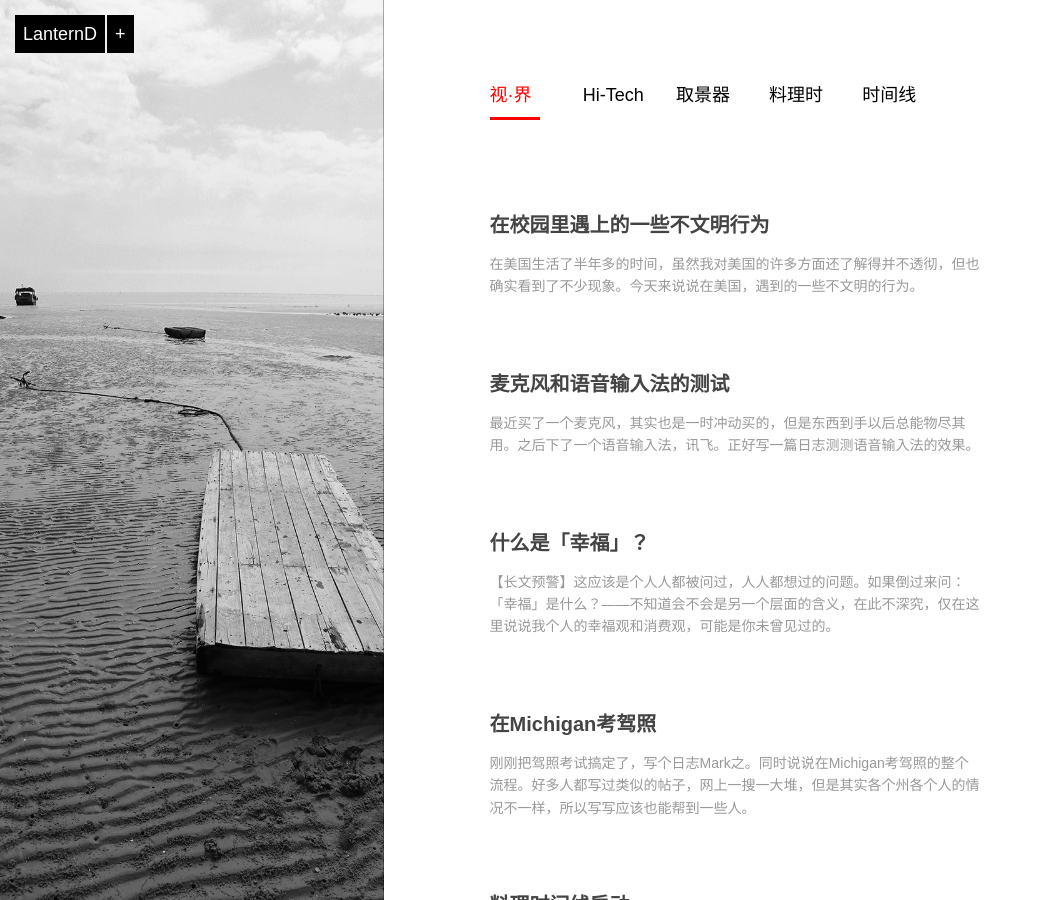
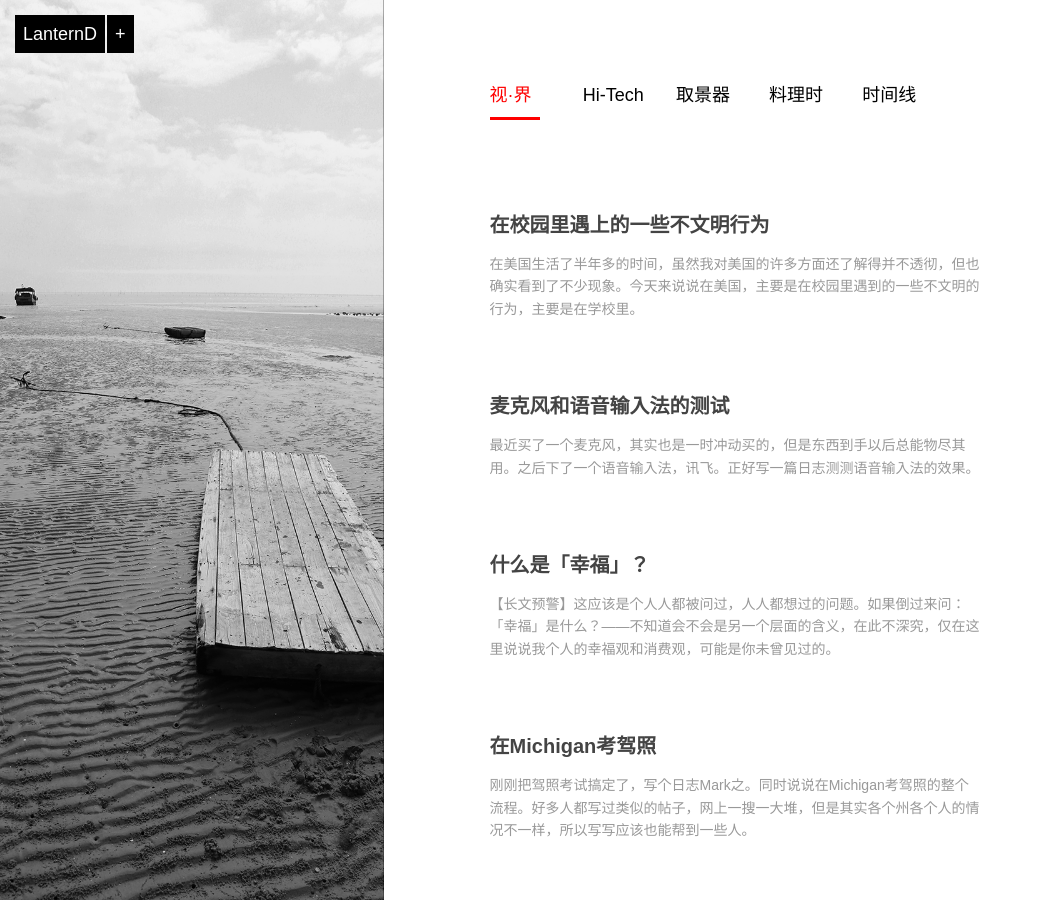
Before and after one commit to LanternD/lanternd.github.io, a Jekyll site: the page built from index.html, in a window 1280 px wide and 900 px high. Shown: the whole window, without its empty margins (0-1042 px from the left). Built offline with Jekyll 4.4.1, drawn with Linux system fonts in a browser that asks for light colours; the list of posts is cut into pages by our own code.

Commit message:
New Post: drag window to minimize

```diff
--- a/_posts/Witness/2015-04-20-uncivilized-behaviors-usa.md
+++ b/_posts/Witness/2015-04-20-uncivilized-behaviors-usa.md
@@ -1,14 +1,14 @@
 ---
 layout: post
 title:  在校园里遇上的一些不文明行为
-description: 在美国生活了半年多的时间，虽然我对美国的许多方面还了解得并不透彻，但也确实看到了不少现象。今天来说说在美国，遇到的一些不文明的行为。
+description: 在美国生活了半年多的时间，虽然我对美国的许多方面还了解得并不透彻，但也确实看到了不少现象。今天来说说在美国，主要是在校园里遇到的一些不文明的行为，主要是在学校里。
 permalink: /uncivilized-behaviors-usa/
 categories: [blog, 视·界]
 tags: [美国, 不文明, 现象, 国内]
 date: 2015-04-20 21:51:00
 ---
 
-<pre>在美国生活了半年多的时间，虽然我对美国的许多方面还了解得并不透彻，但也确实看到了不少现象。今天来说说在美国，遇到的一些不文明的行为。</pre>
+<pre>在美国生活了半年多的时间，虽然我对美国的许多方面还了解得并不透彻，但也确实看到了不少现象。今天来说说在美国，主要是在校园里遇到的一些不文明的行为。</pre>
 
 　曾几何时，在国内的时候，我总是看到论坛上、微博上，许多人在吐槽国人的不文明行为，并以美国等其他发达国家为例，来证明国人的低素质。来到这里后经过观察才发现，其实国内许多不文明的现象在美国也是有的，下面就来说说我看到的吧。
 
```
Also changed, not shown: _posts/HiTech/2015-04-22-window-drag-minimize.md (added, +34 -0 lines), _posts/Witness/2015-04-17-voice-input-test.md (+1 -1 lines), guestbook.html (+7 -1 lines), index.html (renamed from index.md).
